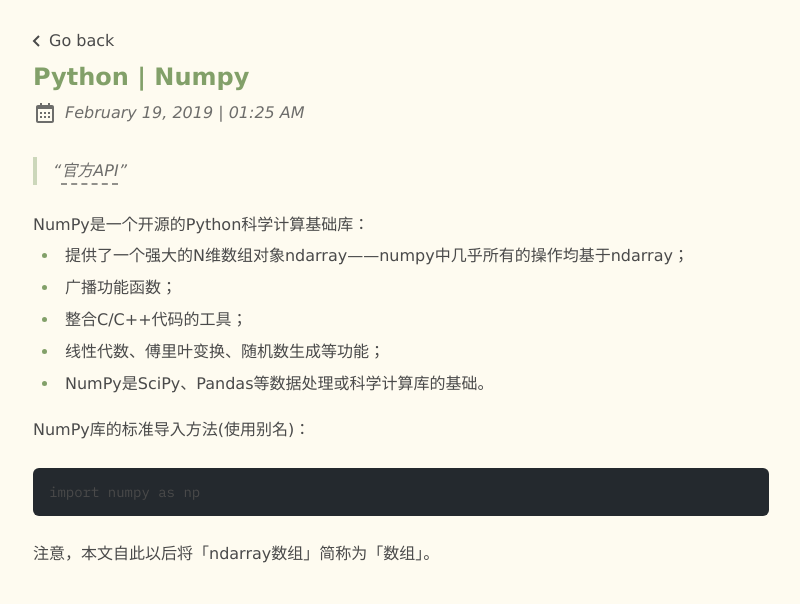
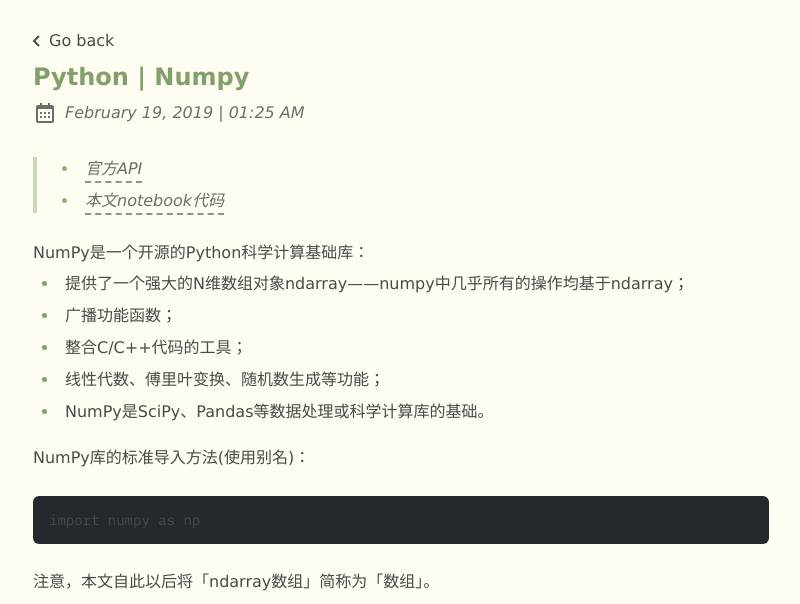
Before and after one commit to LobbyBoy-Dray/LobbyBoy-Dray.github.io, an Astro site: page /posts/python-np in a window 1280 px wide. Shown: the part 196-800 px from the top of the page, without its empty margins (239-1039 px from the left). Built offline with nearby package versions, Linux system fonts and the light colour scheme; Astro itself is replaced by a stand-in of ours; some packages are replaced by stand-ins of ours; code samples lack their colours.

Commit message:
modify post numpy

```diff
--- a/src/content/blog/python-np.md
+++ b/src/content/blog/python-np.md
@@ -12,7 +12,8 @@ description: >
   Numpy is a powerful open-source Python package for scientific computing. It is also the foundation of other popular Python packages, such as Pandas and Scipy.
 ---
 
-> [官方API](https://docs.scipy.org/doc/numpy/reference/index.html)
+> - [官方API](https://docs.scipy.org/doc/numpy/reference/index.html)
+> - [本文notebook代码](https://github.com/LobbyBoy-Dray/PyShare/blob/master/Archived/Lecture5/Numpy/numpy_sheet.ipynb)
 
 NumPy是一个开源的Python科学计算基础库：
 
```
